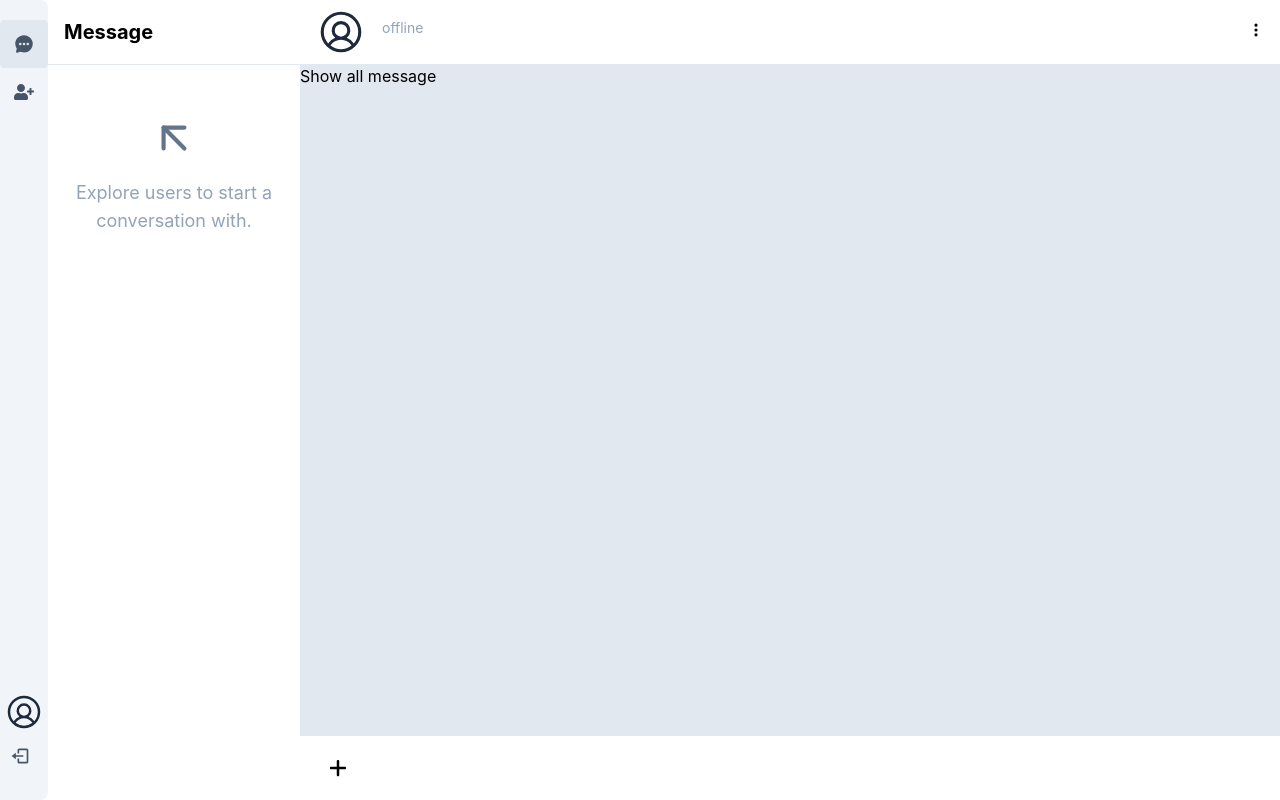
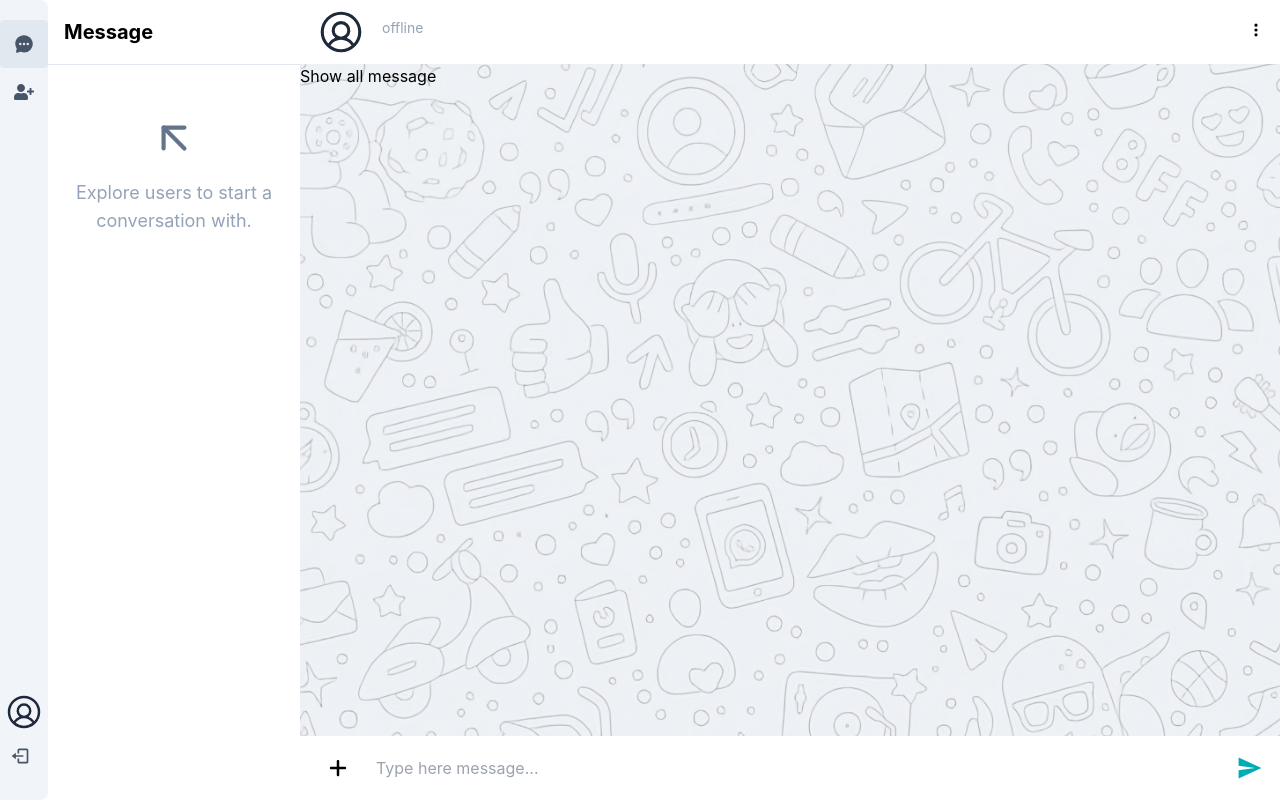
Before and after one commit to keshavjatt/Chat-App, a React (Create React App) app in the folder client/: page /1 in a window 1280 px wide. Built offline with nearby package versions, Linux system fonts and the light colour scheme; no server answers.

Commit message:
worked on Send Button on Message Page

```diff
--- a/client/src/components/MessagePage.js
+++ b/client/src/components/MessagePage.js
@@ -10,6 +10,8 @@ import { FaVideo } from 'react-icons/fa6';
 import uploadFile from '../helpers/uploadFiles';
 import { IoClose } from 'react-icons/io5';
 import Loading from './Loading';
+import backgroundImage from '../assets/wallapaper.jpeg'
+import { IoMdSend } from 'react-icons/io';
 
 const MessagePage = () => {
   const params = useParams();
@@ -40,6 +42,7 @@ const MessagePage = () => {
     setLoading(true)
     const uploadPhoto = await uploadFile(file)
     setLoading(false)
+    setOpenImageVideoUpload(false)
 
     setMessage(preve => {
       return{
@@ -63,6 +66,7 @@ const MessagePage = () => {
     setLoading(true)
     const uploadPhoto = await uploadFile(file)
     setLoading(false)
+    setOpenImageVideoUpload(false)
 
     setMessage(preve => {
       return{
@@ -88,10 +92,21 @@ const MessagePage = () => {
         setDataUser(data);
       });
     }
-  }, [socketConnection, params?.userId, user]);
+  }, [socketConnection, params?.userId, user])
+
+  const handleOnChange = (e) => {
+    const { name, value } = e.target
+
+    setMessage(preve => {
+      return{
+        ...preve,
+        text : value
+      }
+    })
+  }
 
   return (
-    <div>
+    <div style={{ backgroundImage : `url(${backgroundImage})`}} className='bg-no-repeat bg-cover'>
         <header className='sticky top-0 h-16 bg-white flex items-center gap-4 px-4 justify-start'>
           {/* Left Side */}
           <div className="flex items-center gap-4">
@@ -123,7 +138,7 @@ const MessagePage = () => {
         </header>
 
         {/** Show all message  **/}
-      <section className='h-[calc(100vh-128px)] overflow-x-hidden overflow-y-scroll scrollbar relative'>
+        <section className='h-[calc(100vh-128px)] overflow-x-hidden overflow-y-scroll scrollbar relative bg-slate-200 bg-opacity-50'>
 
               {/** upload Image display **/}
               {
@@ -218,6 +233,20 @@ const MessagePage = () => {
                 )
               }
           </div>
+
+          {/** Input box **/}
+          <form className='h-full w-full flex gap-2'>
+                <input
+                  type='text'
+                  placeholder='Type here message...'
+                  className='py-1 px-4 outline-none w-full h-full'
+                  value={message.text}
+                  onChange={handleOnChange}
+                />
+                <button className='text-primary hover:text-secondary'>
+                  <IoMdSend size={28} />
+                </button>
+          </form>
         </section>
     </div>
   );
```
Lines whose indentation alone changed are shown as unchanged.
